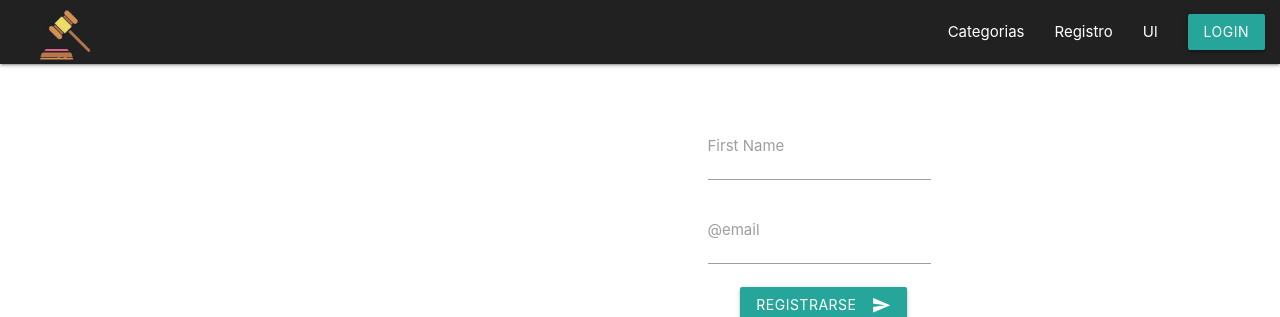
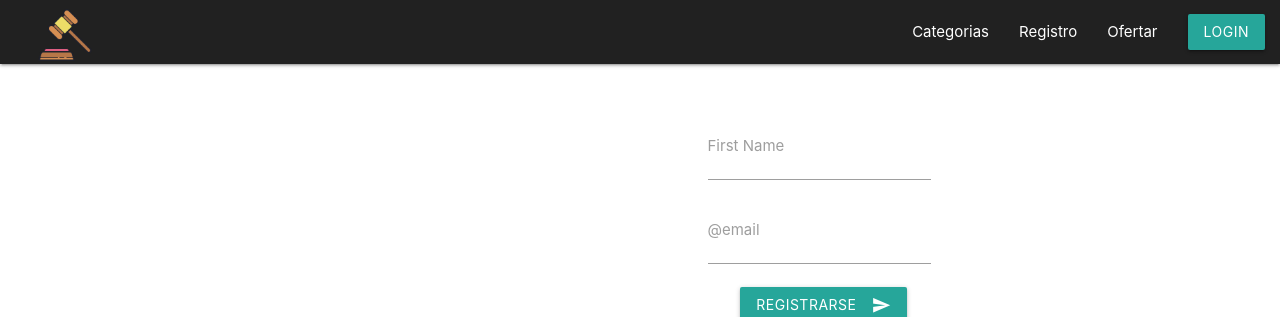
Before and after one commit to nestorjuarezR/django_subastas, a Django app: page / in a window 1280 px wide. Shown: the top 317 px of the page. Run offline with Django 4.2, Linux system fonts and the light colour scheme; some libraries are stand-ins or nearby versions.

Commit message:
Creacion de pagina ofertar

```diff
--- a/subastas_app/static/subastas_app/css/style.css
+++ b/subastas_app/static/subastas_app/css/style.css
@@ -21,9 +21,10 @@ nav {
 
 
 nav ul li:hover {
-  background-color: #414040d0;
+  background-color: #7a7171d0;
   border-radius: 10px;
 }
+
 
 p {
   line-height: 2rem;
--- a/subastas_app/templates/subastas_app/index.html
+++ b/subastas_app/templates/subastas_app/index.html
@@ -43,7 +43,7 @@
       <ul class="right">
         <li><a href="categorias/">Categorias</a></li>
         <li><a href="registro/" class="">Registro</a></li>
-        <li><a href="registro/" class="">Ul</a></li>
+        <li><a href="ofertar/" class="">Ofertar</a></li>
         <!-- Condicional si el usuario inisio sesion le muestra la opcion de perfil, sino le muestra la opcion de login -->
         {% if user.is_authenticated %}
         <li><a href="registro.html" class="">Perfil</a></li>
--- /dev/null
+++ b/subastas_app/templates/subastas_app/ofertar.html
@@ -0,0 +1 @@
+{% extends 'subastas_app/index.html' %}
--- a/subastas_app/urls.py
+++ b/subastas_app/urls.py
@@ -6,6 +6,7 @@ urlpatterns = [
    path("", views.index, name="index"),
    path("registro/", views.registro_usuario, name="registro"),               #Pagina de resgistro de usuarios
    path("categorias/", views.categorias_subastas, name="categorias"),   #Pagina de que muestra las categorias
+   path("ofertar/", views.ofertar, name="ofertar"),
    #login de usuario
    path('login/', auth_views.LoginView.as_view(
       template_name = "./subastas_app/login.html"),
--- a/subastas_app/views.py
+++ b/subastas_app/views.py
@@ -1,4 +1,5 @@
 from django.shortcuts import render
+from django.contrib.auth.decorators import login_required
 from .models import Categorias
 
 # Create your views here.
@@ -13,6 +14,12 @@ def registro_usuario(request):
 
     return render(request, "./subastas_app/registro.html",)
 
+'''Funcion para la pgina ofertar (Obligatorio el login)'''
+# @login_required(login_url='login/')
+def ofertar(request):
+    return render(request,"./subastas_app/ofertar.html")
+
+
 '''Funcion que muestra la pagina con las categorias'''
 def categorias_subastas(request):
     categorias_all = Categorias.objects.all()   #Consulta y selecciona todas las categorias registras
```
Also changed, not shown: 1 other file.
